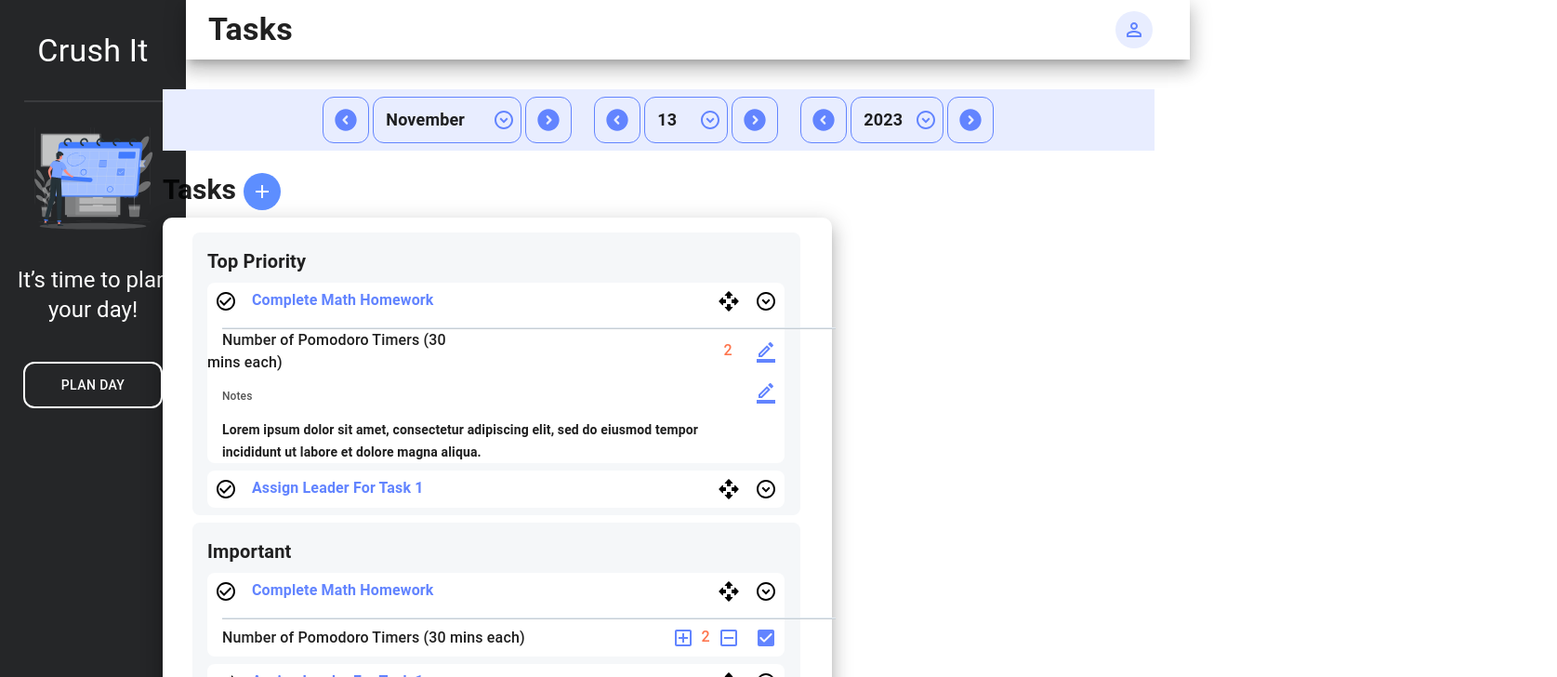
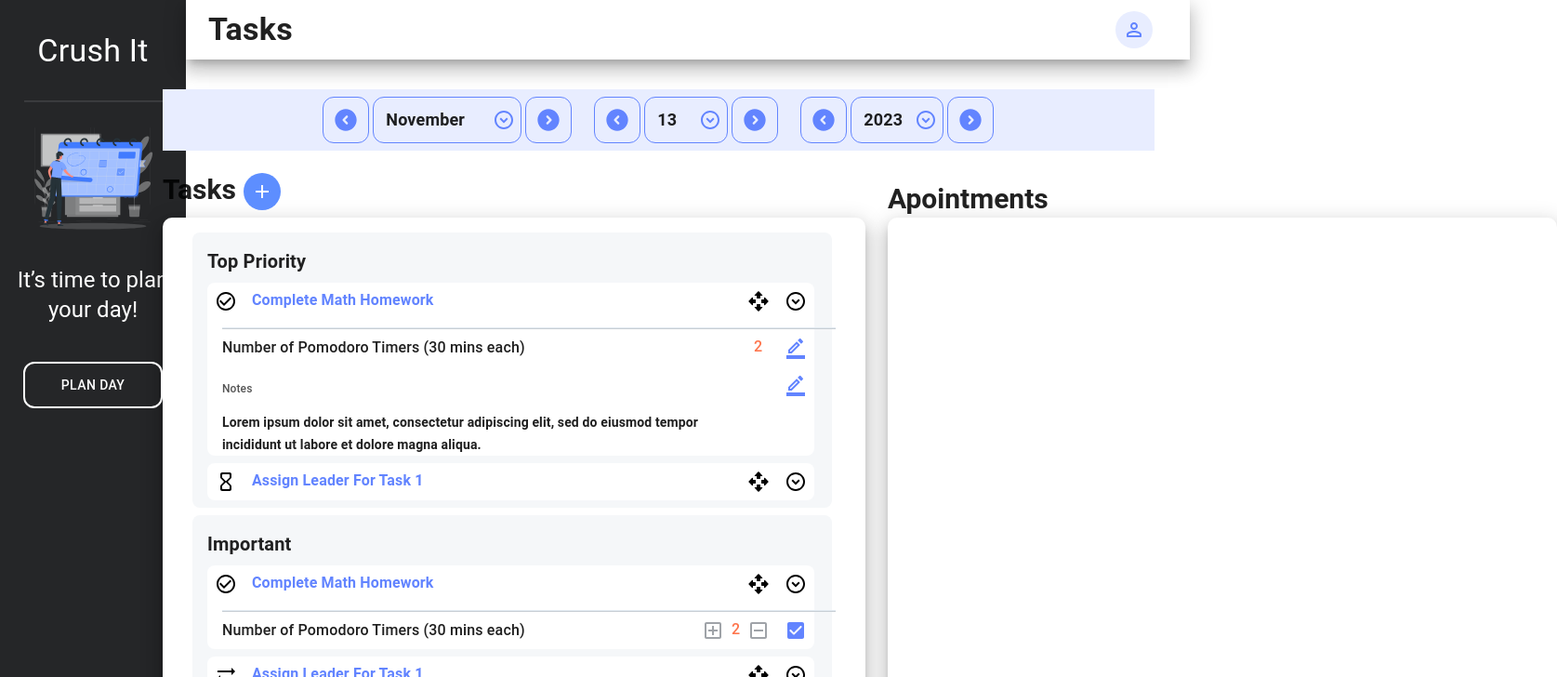
Before and after one commit to jcabrera2502/NJIT-Lowlanders, a React (Create React App) app in the folder frontend/: page /TasksAppts in a window 1280 px wide. Shown: the top 728 px of the page at 93% size, 1675 px wide, since content can reach past the window. Built offline with nearby package versions, Linux system fonts and the light colour scheme; no server answers.

Commit message:
only frontend TEMPLATE for tasks half (fixed some errors)

```diff
--- a/frontend/src/components/Central-Components/TasksAppts.jsx
+++ b/frontend/src/components/Central-Components/TasksAppts.jsx
@@ -401,7 +401,7 @@ function isThisCurrent(date) {
                                         <Avatar sx={{bgcolor: "#5D8EFF"}}><AddIcon sx={{color: "#FFF"}} /></Avatar>
                                     </IconButton>
                                 </Typography>
-                                <Paper sx={{width: "90vh", height: "70vh", borderRadius: "10px", p:2, flexWrap: 'wrap'}} elevation={12}>
+                                <Paper sx={{width: "100%", height: "90%", borderRadius: "10px", p:2, flexWrap: 'wrap'}} elevation={12}>
                                     <Box sx={{display: "flex", flexDirection: "column", }}>
                                         <Box sx={{
                                             ml:2,
@@ -452,7 +452,7 @@ function isThisCurrent(date) {
                                                         </Typography>
                                                     </Grid>
                                                     <Grid item>
-                                                        <Typography display={"inline"} sx={{ml:36, fontWeight: 500, fontSize:'16px', color:"#FE754D"}}>
+                                                        <Typography display={"inline"} sx={{ fontWeight: 500, fontSize:'16px', color:"#FE754D"}}>
                                                             2
                                                         </Typography>
                                                         <IconButton sx={{ml: 2}} aria-label="editNumOfTimers">
@@ -489,8 +489,8 @@ function isThisCurrent(date) {
                                                 borderRadius: "8px",}}>
                                                 <Grid container alignItems="center">
                                                     <Grid item xs>
-                                                        <IconButton sx={{}} aria-label="checked">
-                                                        <CheckCircleOutlineIcon sx={{ color:"black"}} />
+                                                        <IconButton sx={{}} aria-label="hourGlass">
+                                                            <HourglassEmptyRoundedIcon sx={{ color:"black"}} />
                                                         </IconButton>
 
                                                         <Typography display={"inline"} sx={{ ml: 1, fontWeight: 700, fontSize:'16px', color:"#6284FF"}}>
@@ -559,11 +559,11 @@ function isThisCurrent(date) {
                                                     <Grid item>
                                                         <Typography display={"inline"} sx={{fontWeight: 500, fontSize:'16px', color:"#FE754D"}}>
                                                             <IconButton sx={{}} aria-label="plusTimer">
-                                                                <AddBoxOutlinedIcon sx={{color:"#6284FF"}} />
+                                                                <AddBoxOutlinedIcon sx={{color:"#9FA3A8"}} />
                                                             </IconButton>
                                                             2
                                                             <IconButton sx={{}} aria-label="minusTimer">
-                                                                <IndeterminateCheckBoxOutlinedIcon sx={{color:"#6284FF"}} />
+                                                                <IndeterminateCheckBoxOutlinedIcon sx={{color:"#9FA3A8"}} />
                                                             </IconButton>
                                                         </Typography>
                                                         <IconButton sx={{}} aria-label="editingTimers">
@@ -643,6 +643,14 @@ function isThisCurrent(date) {
                                     </Box>
                                 </Paper>
                             </Box>
+                            <Box sx={{ml:3}}>
+                                <Typography variant="h5" sx={{fontWeight: "bold",mt:4, fontSize:'30px'}}>
+                                    Apointments
+                                </Typography>
+                                <Paper sx={{width: "90vh", height: "90%", borderRadius: "10px", p:2, flexWrap: 'wrap'}} elevation={12}>
+
+                                </Paper>
+                            </Box>
                         </Box>
                     </Grid>
                 </Grid>
```
